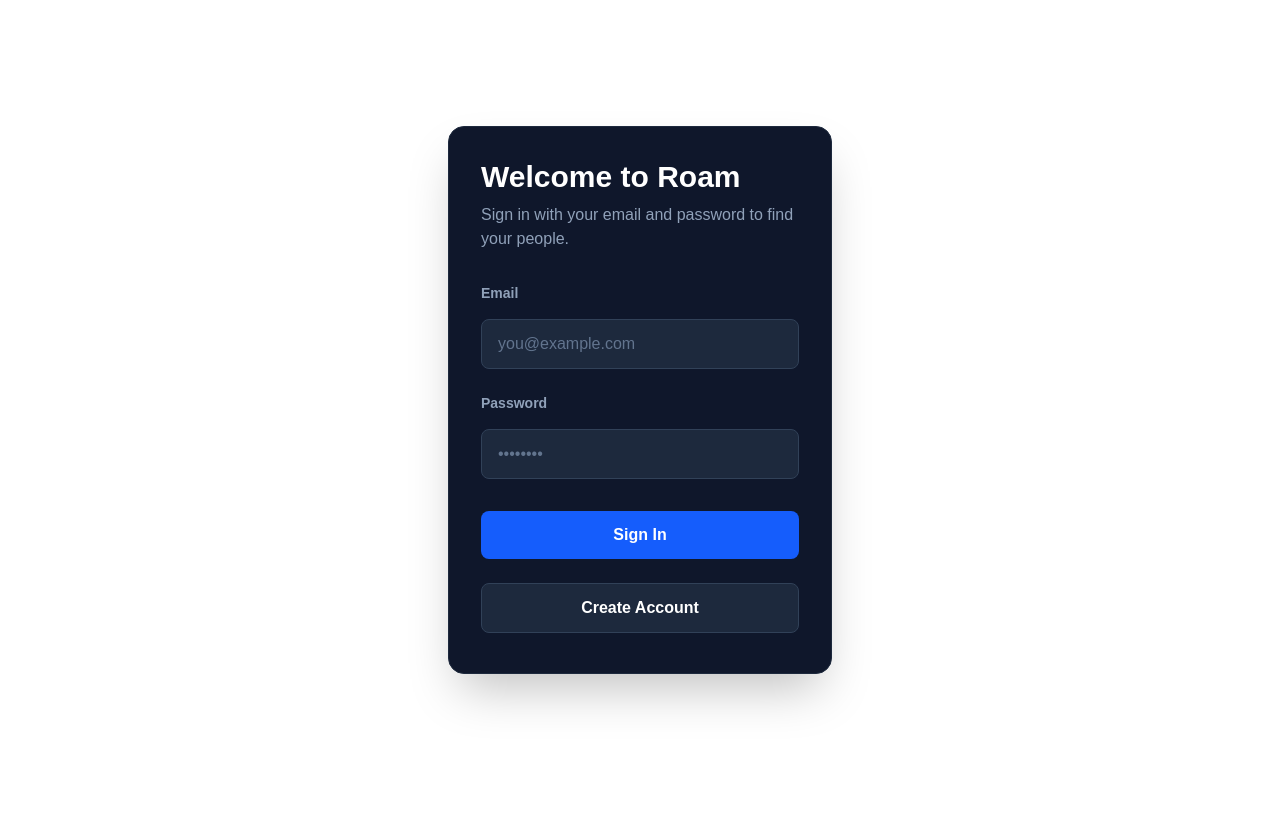
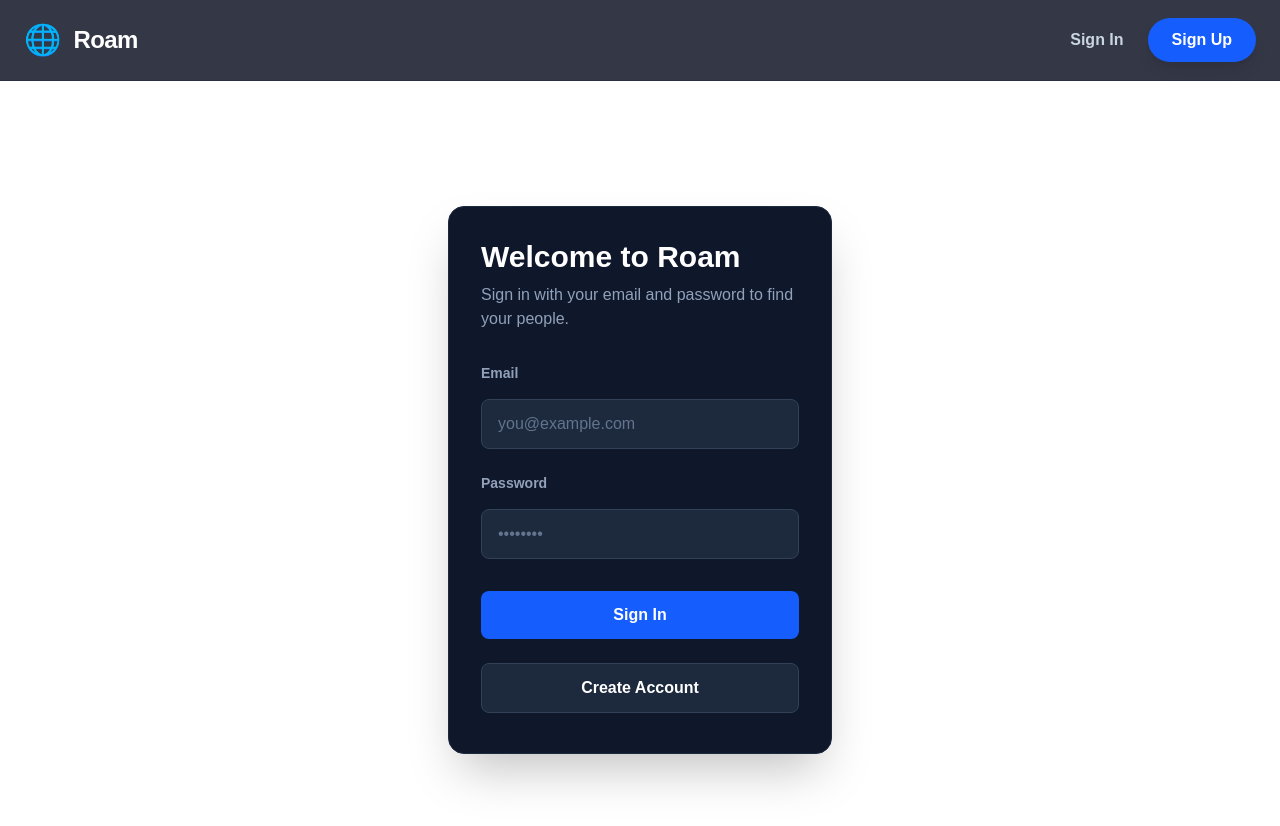
Before and after one commit to laterealiser/Roam-App, a Next.js app: page /login in a window 1280 px wide. Shown: the top 826 px of the page. Before the commit the page ends 800 px from the top, so only its background shows below. Built offline with nearby package versions, Linux system fonts and the light colour scheme; no server answers.

Commit message:
Add global navigation bar and dashboard placeholders

```diff
--- a/app/layout.tsx
+++ b/app/layout.tsx
@@ -1,20 +1,23 @@
 import type { Metadata } from "next";
-import { Geist, Geist_Mono } from "next/font/google";
+import localFont from "next/font/local";
 import "./globals.css";
+import Navbar from "@/components/Navbar";
 
-const geistSans = Geist({
+const geistSans = localFont({
+  src: "./fonts/GeistVF.woff",
   variable: "--font-geist-sans",
-  subsets: ["latin"],
+  weight: "100 900",
 });
 
-const geistMono = Geist_Mono({
+const geistMono = localFont({
+  src: "./fonts/GeistMonoVF.woff",
   variable: "--font-geist-mono",
-  subsets: ["latin"],
+  weight: "100 900",
 });
 
 export const metadata: Metadata = {
   title: "Roam | Find Your People",
-  description: "Connect anonymously with people from your home city.",
+  description: "Find the people who feel like home, wherever you roam.",
 };
 
 export default function RootLayout({
@@ -23,11 +26,15 @@ export default function RootLayout({
   children: React.ReactNode;
 }>) {
   return (
-    <html
-      lang="en"
-      className={`${geistSans.variable} ${geistMono.variable} h-full antialiased`}
-    >
-      <body className="min-h-full flex flex-col">{children}</body>
+    <html lang="en" className="h-full antialiased">
+      <body
+        className={`${geistSans.variable} ${geistMono.variable} min-h-full flex flex-col bg-slate-950`}
+      >
+        <Navbar />
+        <main className="flex-1 flex flex-col pt-20">
+          {children}
+        </main>
+      </body>
     </html>
   );
 }
--- /dev/null
+++ b/app/messages/page.tsx
@@ -0,0 +1,39 @@
+import { createClient } from '@/utils/supabase/server'
+import { redirect } from 'next/navigation'
+import Link from 'next/link'
+
+export default async function MessagesPage() {
+  const supabase = await createClient()
+
+  const {
+    data: { user },
+  } = await supabase.auth.getUser()
+
+  if (!user) {
+    redirect('/login')
+  }
+
+  return (
+    <div className="flex-1 flex flex-col w-full min-h-screen bg-slate-950 text-white relative overflow-hidden">
+      <div className="fixed top-[-20%] left-[-10%] w-[600px] h-[600px] bg-blue-600/10 rounded-full blur-[120px] pointer-events-none"></div>
+
+      <div className="relative z-10 w-full p-6 max-w-5xl mx-auto flex flex-col min-h-[80vh]">
+        <div className="mb-10 text-center sm:text-left mt-12">
+          <h1 className="text-5xl font-extrabold mb-3 tracking-tight">Messages</h1>
+          <p className="text-slate-400 text-xl">Your active anonymous connections.</p>
+        </div>
+
+        <div className="bg-slate-900/60 backdrop-blur-2xl border border-slate-800/50 rounded-3xl p-8 sm:p-12 shadow-2xl relative overflow-hidden flex-1 flex flex-col justify-center items-center">
+          <div className="text-center py-10 max-w-md mx-auto">
+            <span className="text-6xl mb-6 block">💬</span>
+            <h3 className="text-2xl font-bold text-white mb-4">No active chats yet</h3>
+            <p className="text-slate-400 mb-8">Head over to the Network dashboard to find people and send your first anonymous message.</p>
+            <Link href="/network" className="bg-cyan-600 hover:bg-cyan-500 text-white font-bold py-3 px-8 rounded-xl transition-all shadow-lg hover:shadow-cyan-500/25">
+              Find Connections
+            </Link>
+          </div>
+        </div>
+      </div>
+    </div>
+  )
+}
--- /dev/null
+++ b/app/profile/page.tsx
@@ -0,0 +1,35 @@
+import { createClient } from '@/utils/supabase/server'
+import { redirect } from 'next/navigation'
+
+export default async function ProfilePage() {
+  const supabase = await createClient()
+
+  const {
+    data: { user },
+  } = await supabase.auth.getUser()
+
+  if (!user) {
+    redirect('/login')
+  }
+
+  return (
+    <div className="flex-1 flex flex-col w-full min-h-screen bg-slate-950 text-white relative overflow-hidden">
+      <div className="fixed top-[-20%] right-[-10%] w-[600px] h-[600px] bg-cyan-500/10 rounded-full blur-[120px] pointer-events-none"></div>
+
+      <div className="relative z-10 w-full p-6 max-w-5xl mx-auto flex flex-col min-h-[80vh]">
+        <div className="mb-10 text-center sm:text-left mt-12">
+          <h1 className="text-5xl font-extrabold mb-3 tracking-tight">Your Profile</h1>
+          <p className="text-slate-400 text-xl">Manage your anonymous identity and location.</p>
+        </div>
+
+        <div className="bg-slate-900/60 backdrop-blur-2xl border border-slate-800/50 rounded-3xl p-8 sm:p-12 shadow-2xl relative overflow-hidden flex-1 flex flex-col justify-center items-center">
+          <div className="text-center py-10 max-w-md mx-auto">
+            <span className="text-6xl mb-6 block">⚙️</span>
+            <h3 className="text-2xl font-bold text-white mb-4">Profile Settings Coming Soon</h3>
+            <p className="text-slate-400">Soon you'll be able to update your home city, current location, and matching preferences right here.</p>
+          </div>
+        </div>
+      </div>
+    </div>
+  )
+}
--- /dev/null
+++ b/components/Navbar.tsx
@@ -0,0 +1,58 @@
+"use client"
+
+import { createClient } from '@/utils/supabase/client'
+import Link from 'next/link'
+import { usePathname, useRouter } from 'next/navigation'
+import { useEffect, useState } from 'react'
+
+export default function Navbar() {
+  const [user, setUser] = useState<any>(null)
+  const pathname = usePathname()
+  const router = useRouter()
+  const supabase = createClient()
+
+  useEffect(() => {
+    supabase.auth.getUser().then(({ data }) => setUser(data.user))
+
+    const { data: { subscription } } = supabase.auth.onAuthStateChange((_event, session) => {
+      setUser(session?.user ?? null)
+    })
+
+    return () => subscription.unsubscribe()
+  }, [])
+
+  async function handleSignOut() {
+    await supabase.auth.signOut()
+    router.push('/')
+    router.refresh()
+  }
+
+  const isActive = (path: string) => pathname === path
+
+  return (
+    <nav className="fixed top-0 left-0 right-0 z-50 bg-slate-950/80 backdrop-blur-xl border-b border-slate-800/50">
+      <div className="max-w-7xl mx-auto px-6 h-20 flex items-center justify-between">
+        <Link href="/" className="flex items-center gap-3 group">
+          <span className="text-3xl">🌐</span>
+          <span className="text-2xl font-extrabold text-white tracking-tight group-hover:text-cyan-400 transition-colors">Roam</span>
+        </Link>
+
+        <div className="flex items-center gap-6">
+          {!user ? (
+            <>
+              <Link href="/login" className="text-slate-300 font-bold hover:text-white transition-colors">Sign In</Link>
+              <Link href="/login" className="bg-blue-600 hover:bg-blue-500 text-white font-bold py-2.5 px-6 rounded-full transition-all shadow-lg hover:shadow-blue-500/25">Sign Up</Link>
+            </>
+          ) : (
+            <>
+              <Link href="/network" className={`text-sm font-bold transition-colors ${isActive('/network') ? 'text-cyan-400' : 'text-slate-300 hover:text-white'}`}>Network</Link>
+              <Link href="/messages" className={`text-sm font-bold transition-colors ${isActive('/messages') ? 'text-cyan-400' : 'text-slate-300 hover:text-white'}`}>Messages</Link>
+              <Link href="/profile" className={`text-sm font-bold transition-colors ${isActive('/profile') ? 'text-cyan-400' : 'text-slate-300 hover:text-white'}`}>Profile</Link>
+              <button onClick={handleSignOut} className="ml-4 text-sm font-bold text-slate-400 hover:text-red-400 transition-colors border-l border-slate-700 pl-4">Sign Out</button>
+            </>
+          )}
+        </div>
+      </div>
+    </nav>
+  )
+}
```
